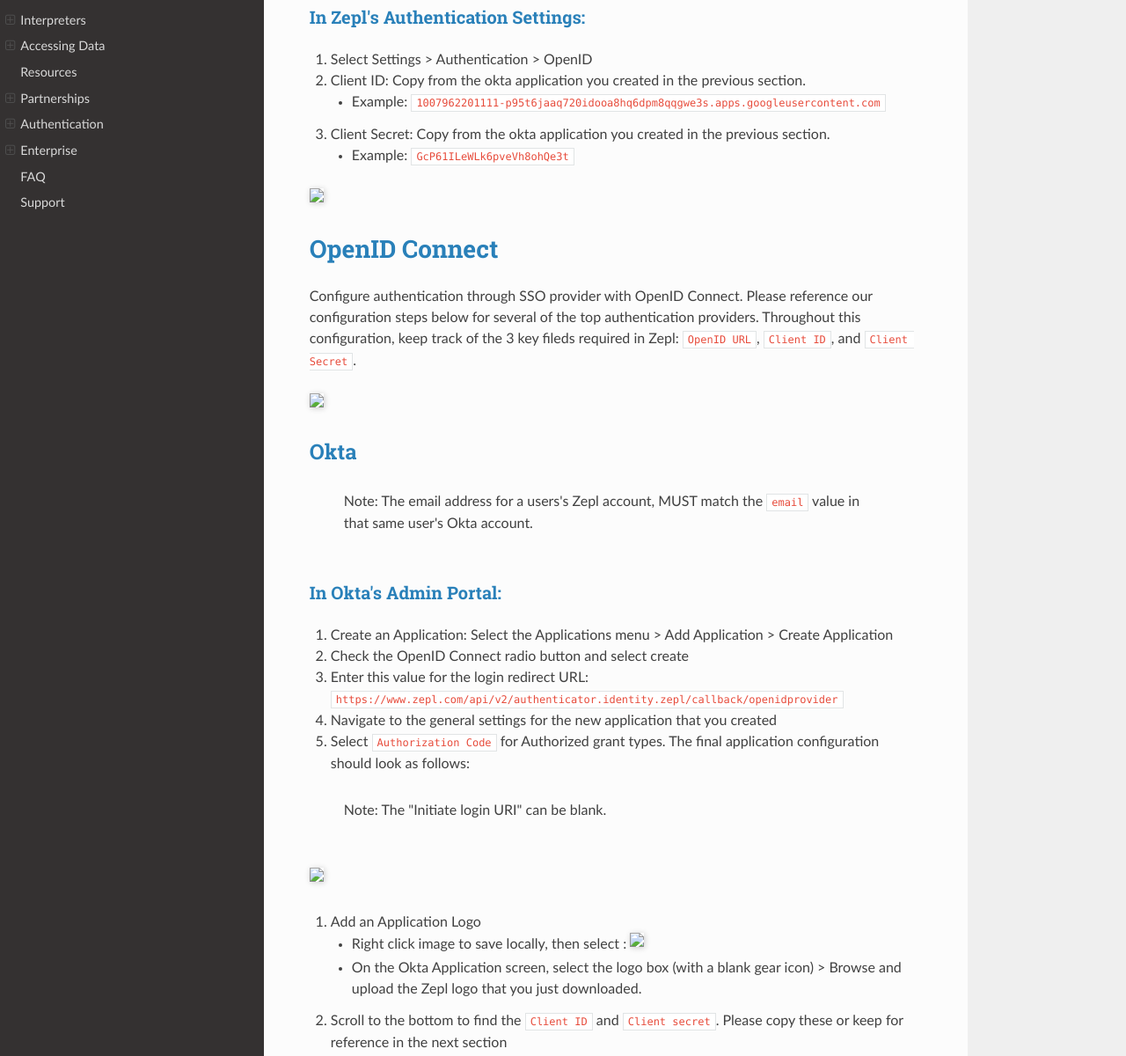
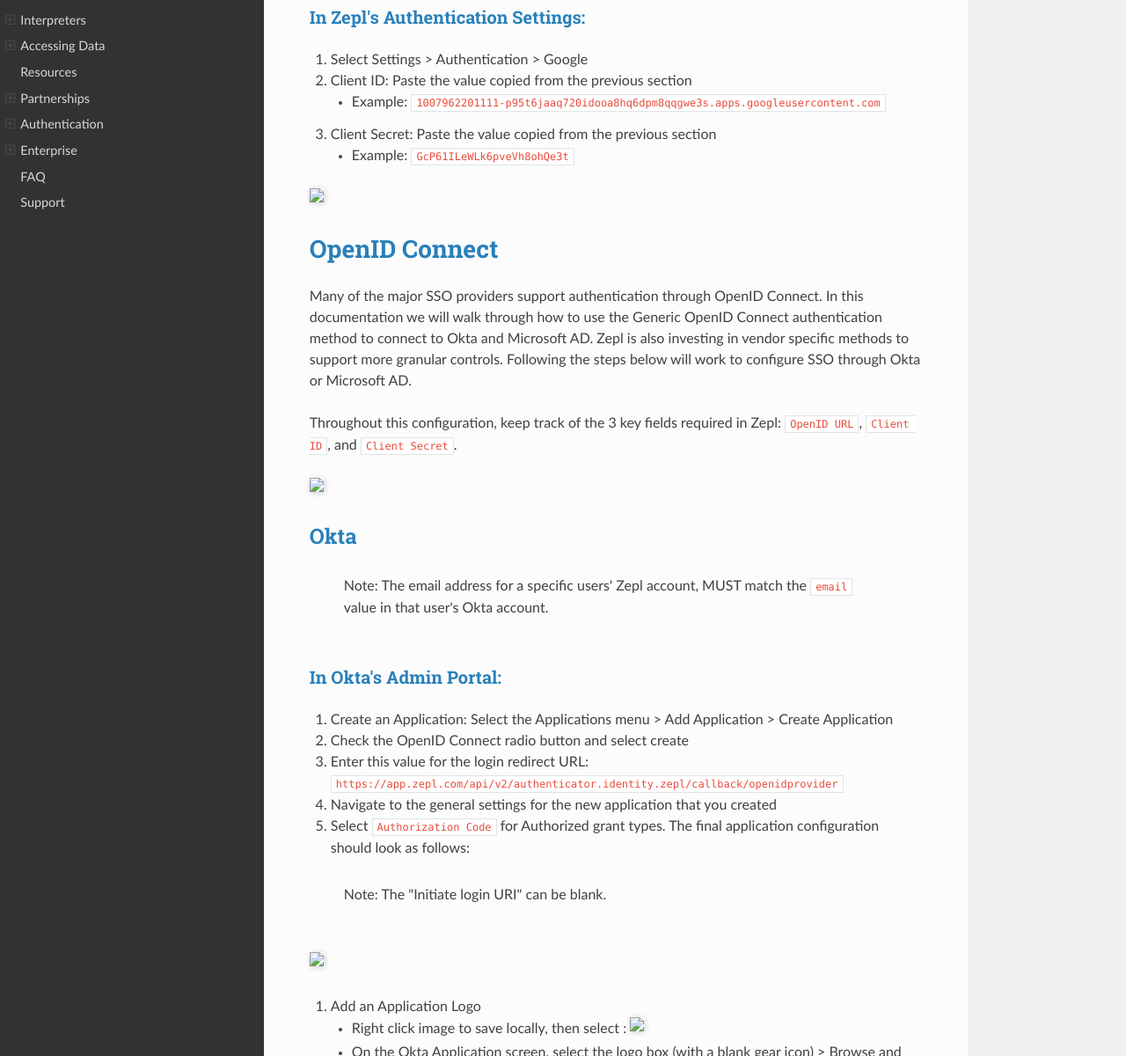
Before and after one commit to ZEPL/zepl-documentation, an MkDocs documentation site: the page built from docs/guide/authentication/authentication_providers.md, in a window 1280 px wide and 1400 px high, scrolled down 1682 px. Shown: the part 200-1400 px from the top of the window at 88% size. Built offline with MkDocs 1.6.1, drawn with Linux system fonts in a browser that asks for light colours; nearby versions of some CDN libraries; some of the changed text lies outside the part shown.

Commit message:
Updated to support app.zepl.com product release. Added extra language around OpenID Connect and the new vendor specific authentication methods we are rolling out. Spell check complete.

```diff
--- a/docs/guide/authentication/authentication_providers.md
+++ b/docs/guide/authentication/authentication_providers.md
@@ -41,17 +42,17 @@
 3. Application type: Web application
 4. Name: Zepl
 5. Authorized JavaScript origins: Nothing required
-6. Authorized redirect URIs: `https://www.zepl.com/api/v2/authenticator.identity.zepl/callback/googleprovider`
+6. Authorized redirect URIs: `https://app.zepl.com/api/v2/authenticator.identity.zepl/callback/googleprovider`
 7. Create
 8. Copy the `Client ID` and `Client Secret` to use in the next section
 
 <img src="../../img/authentication/google/google_oauth_consent.png" class="image-box img-100"/>
 
 ### In Zepl's Authentication Settings:
-1. Select Settings > Authentication > OpenID
-2. Client ID: Copy from the okta application you created in the previous section.
+1. Select Settings > Authentication > Google
+2. Client ID: Paste the value copied from the previous section
     * Example: `1007962201111-p95t6jaaq720idooa8hq6dpm8qqgwe3s.apps.googleusercontent.com`
-3. Client Secret: Copy from the okta application you created in the previous section.
+3. Client Secret: Paste the value copied from the previous section
     * Example: `GcP61ILeWLk6pveVh8ohQe3t`
 
 
@@ -59,17 +60,19 @@
 
 
 # OpenID Connect <a name="openid-connect"></a>
-Configure authentication through SSO provider with OpenID Connect. Please reference our configuration steps below for several of the top authentication providers. Throughout this configuration, keep track of the 3 key fileds required in Zepl: `OpenID URL`, `Client ID`, and `Client Secret`.
+Many of the major SSO providers support authentication through OpenID Connect. In this documentation we will walk through how to use the Generic OpenID Connect authentication method to connect to Okta and Microsoft AD. Zepl is also investing in vendor specific methods to support more granular controls. Following the steps below will work to configure SSO through Okta or Microsoft AD.
+
+Throughout this configuration, keep track of the 3 key fields required in Zepl: `OpenID URL`, `Client ID`, and `Client Secret`.
 
 <img src="../../img/authentication/openid_connect/zepl_config_openid_connect.png" class="image-box img-100"/>
 
 ## Okta <a name="openid-connect-okta"></a>
-> Note: The email address for a users's Zepl account, MUST match the `email` value in that same user's Okta account.
+> Note: The email address for a specific users' Zepl account, MUST match the `email` value in that user's Okta account.
 
 ### In Okta's Admin Portal:
 1. Create an Application: Select the Applications menu > Add Application > Create Application
 2. Check the OpenID Connect radio button and select create
-3. Enter this value for the login redirect URL: `https://www.zepl.com/api/v2/authenticator.identity.zepl/callback/openidprovider`
+3. Enter this value for the login redirect URL: `https://app.zepl.com/api/v2/authenticator.identity.zepl/callback/openidprovider`
 4. Navigate to the general settings for the new application that you created
 5. Select `Authorization Code` for Authorized grant types. The final application configuration should look as follows:
 
@@ -91,9 +94,9 @@
 
   >Note: This should NOT contain '-admin' or a trailing slash character (/) at the end of the url. Be sure to include, `https://`.
 
-3. Client ID: Copy from the okta application you created in the previous section.
+3. Client ID: Paste from the okta application you created in the previous section.
     * Example: `4o199js5phG2Cv3204p6`
-4. Client Secret: Copy from the okta application you created in the previous section.
+4. Client Secret: Paste from the okta application you created in the previous section.
     * Example: `0S-djdCveAac3aGz0CtNBOOwndoHL3I1MWbVv7el`
 5. Select Save & Activate
 6. Now, logout, log back in, and you should be redirected to Okta
@@ -103,7 +106,7 @@
 ## Azure AD <a name="openid-connect-azure-ad"></a>
 ### [Azure's Admin Portal](https://portal.azure.com/):
 1. Select Azure Active Directory > App Registrations > New Registration
-2. Enter this value for the redirect URL: `https://www.zepl.com/api/v2/authenticator.identity.zepl/callback/openidprovider`
+2. Enter this value for the redirect URL: `https://app.zepl.com/api/v2/authenticator.identity.zepl/callback/openidprovider`
 
 <img src="../../img/authentication/openid_connect/azure_ad/azure_ad_app_register.png" class="image-box img-100"/>
 
```
Also changed, not shown: other parts of docs/guide/authentication/authentication_providers.md (+4 -3 lines).
